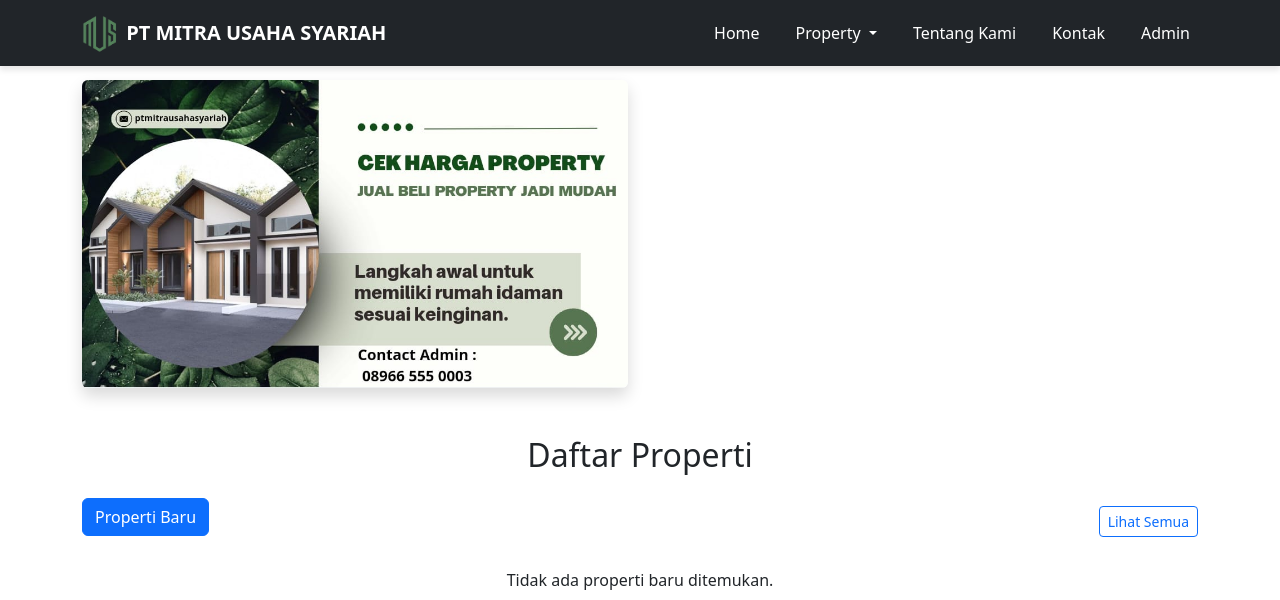
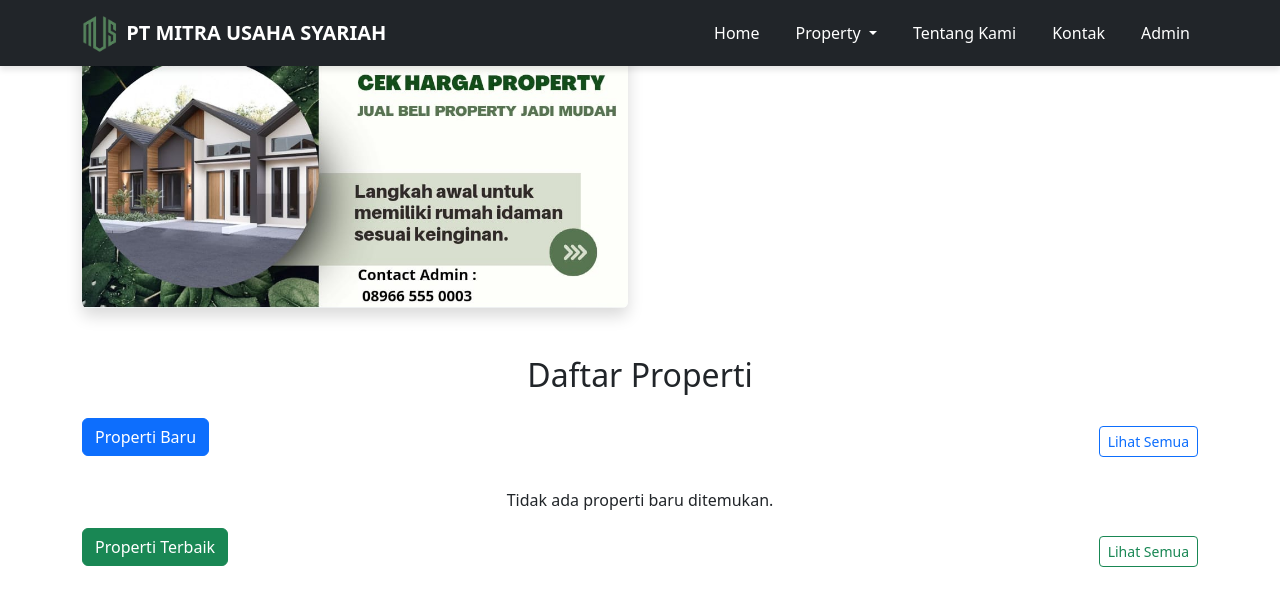
Before and after one commit to IbnuAlanNuari/jualbelirumah, a PHP site: page / in a window 1280 px wide. Shown: the top 600 px of the page. Run offline with PHP 8.4, Linux system fonts and the light colour scheme; data that the repository does not hold is empty.

Commit message:
perbarui index

```diff
--- a/index.php
+++ b/index.php
@@ -100,7 +100,7 @@ $result_best = $conn->query($sql_best);
     </header>
 
     <!-- Hero Section -->
-    <section class="hero-section d-flex align-items-center" style="margin-top: 80px;">
+    <section class="hero-section d-flex align-items-center">
         <div class="container">
             <div class="row align-items-center">
                 <!-- Gambar -->
```
